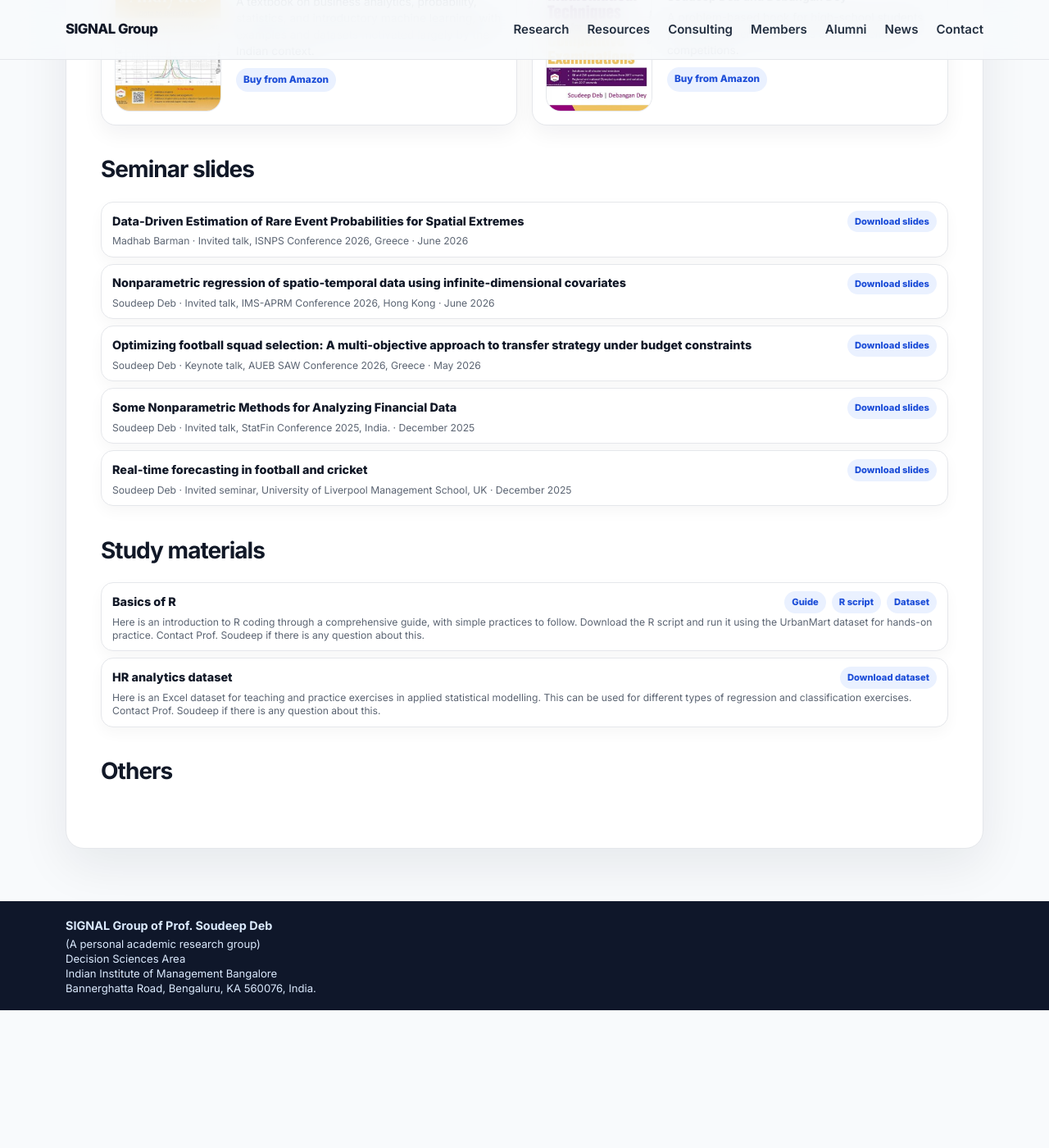
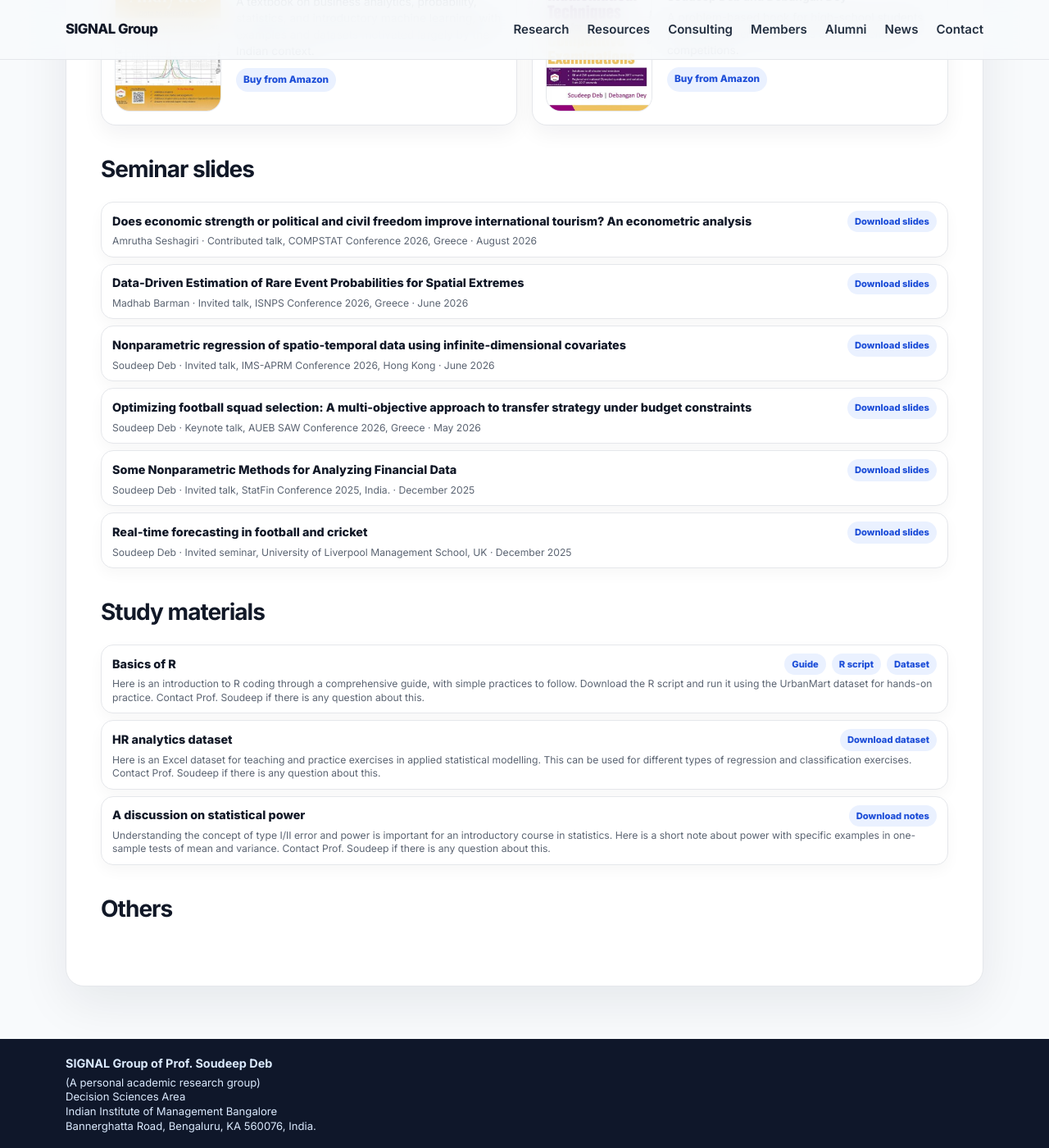
Before and after one commit to soudeepd/soudeeps-research-group, a Jekyll site: the page built from docs/_pages/resources.md, in a window 1280 px wide and 1400 px high, scrolled down 595 px. Shown: the whole window at 82% size. Built offline with Jekyll 4.4.1, drawn with Linux system fonts in a browser that asks for light colours; before the commit the page ends 1827 px from its top, so only the background shows below that.

Commit message:
new resources

```diff
--- a/docs/_data/resources.yml
+++ b/docs/_data/resources.yml
@@ -15,6 +15,15 @@
   links:
     - label: "Buy from Amazon"
       url: "https://www.amazon.in/Mathematical-Techniques-Competitive-Examinations-Debangan/dp/9393330107/"
+
+- title: "Does economic strength or political and civil freedom improve international tourism? An econometric analysis"
+  category: seminar-slides
+  presenter: "Amrutha Seshagiri"
+  event: "Contributed talk, COMPSTAT Conference 2026, Greece"
+  year: August 2026
+  links:
+    - label: "Download slides"
+      url: "/assets/resources/slides/Amrutha_COMPSTAT2026_talk.pdf"
 
 - title: "Data-Driven Estimation of Rare Event Probabilities for Spatial Extremes"
   category: seminar-slides
@@ -78,3 +87,10 @@
   links:
     - label: "Download dataset"
       url: "/assets/resources/study-materials/datasets/HR_analytics_dataset.xlsx"
+
+- title: "A discussion on statistical power"
+  category: study-materials
+  description: "Understanding the concept of type I/II error and power is important for an introductory course in statistics. Here is a short note about power with specific examples in one-sample tests of mean and variance. Contact Prof. Soudeep if there is any question about this."
+  links:
+    - label: "Download notes"
+      url: "/assets/resources/study-materials/documents/Notes_on_statistical_power.pdf"
```
Also changed, not shown: 2 other files.
